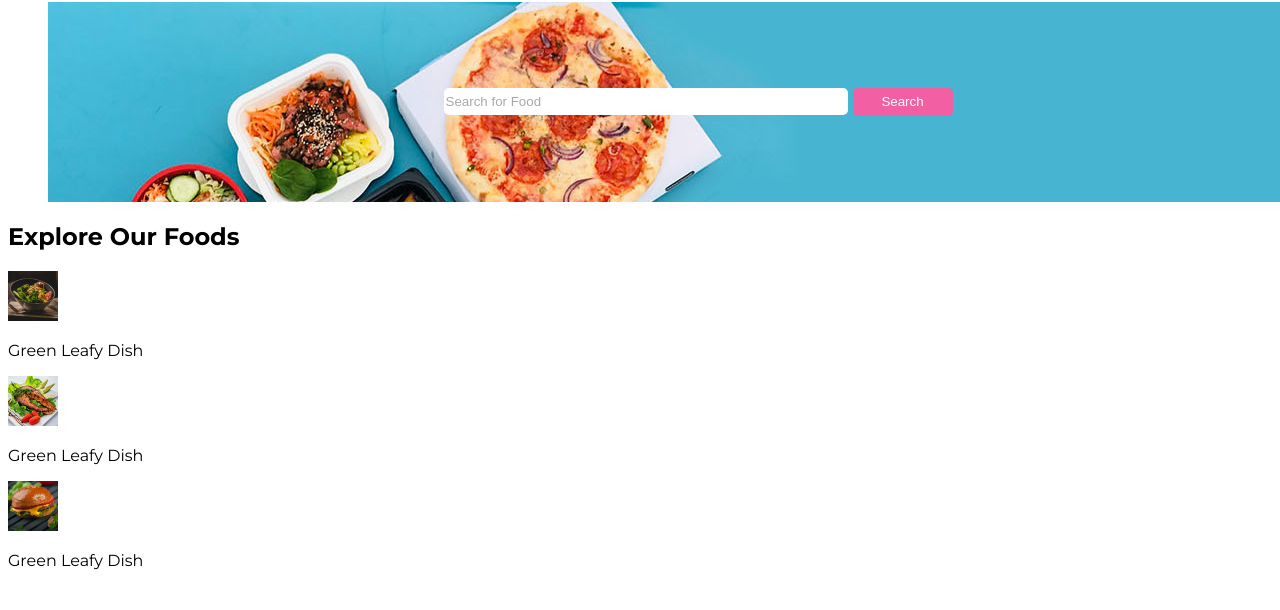
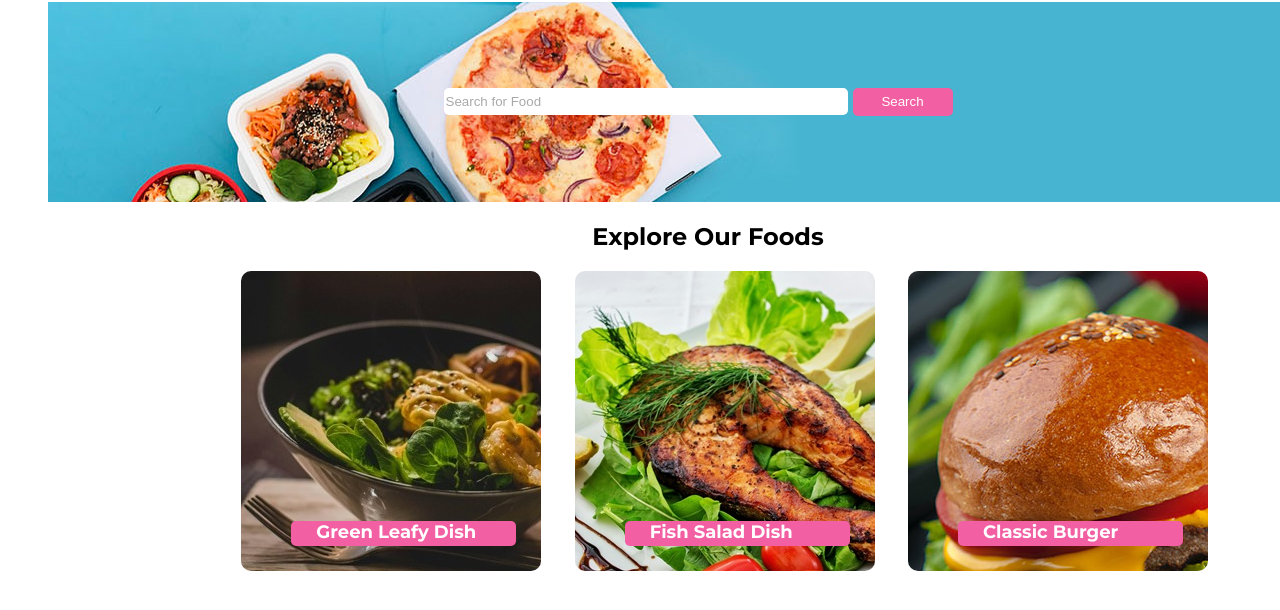
Before and after one commit to SvetlinGG/HTML-CSS-Tasks, a plain HTML site: page food-menu/index.html in a window 1280 px wide. Shown: the part 98-708 px from the top of the page. Drawn offline with Linux system fonts and the light colour scheme.

Commit message:
dish section

```diff
--- a/food-menu/index.html
+++ b/food-menu/index.html
@@ -34,18 +34,17 @@
       <div>
         <h2>Explore Our Foods</h2>
       </div>
+      <div class="dish">
       <div class="dish-1">
-        <image src="/food-menu/img/food_1.jpg" alt="green">
-        <p>Green Leafy Dish</p>
+        <p class="item">Green Leafy Dish</p>
       </div>
-      <div class="dish-1">
-        <image src="/food-menu/img/food_2.jpg" alt="fish">
-        <p>Green Leafy Dish</p>
+      <div class="dish-2">
+        <p class="item">Fish Salad Dish</p>
       </div>
-      <div class="dish-1">
-        <image src="/food-menu/img/food_3.jpg" alt="classic">
-        <p>Green Leafy Dish</p>
+      <div class="dish-3">
+        <p class="item">Classic Burger</p>
       </div>
+    </div>
     </section>
 
   </body>
--- a/food-menu/style.css
+++ b/food-menu/style.css
@@ -81,3 +81,53 @@ button {
     border-style: none;
     cursor: pointer;
 }
+section {
+
+    height: 500px;
+}
+h2 {
+    display: flex;
+    text-align: center;
+    justify-content: center;
+}
+.dish {
+    width: 1000px;
+    display: grid;
+    grid-template-columns: 1fr 1fr 1fr;
+    justify-content: center;
+    justify-items: right;
+    padding-left: 200px;
+}
+.dish-1 {
+    width: 300px;
+    height: 300px;
+    border-radius: 10px;
+    background-image: url('/food-menu/img/food_1.jpg');
+}
+.dish-2 {
+    width: 300px;
+    height: 300px;
+    border-radius: 10px;
+    background-image: url('/food-menu/img/food_2.jpg');
+}
+.dish-3 {
+    width: 300px;
+    height: 300px;
+    border-radius: 10px;
+    background-image: url('/food-menu/img/food_3.jpg');
+}
+.item {
+    color: white;
+    background-color: #f25fa2;
+    width: 200px;
+    height: 25px;
+    margin-left: 50px;
+    margin-top: 250px;
+    border-radius: 5px;
+}
+p {
+    font-size: large;
+    text-decoration: solid;
+    font-weight: bold;
+    padding-left: 25px;
+}
```
